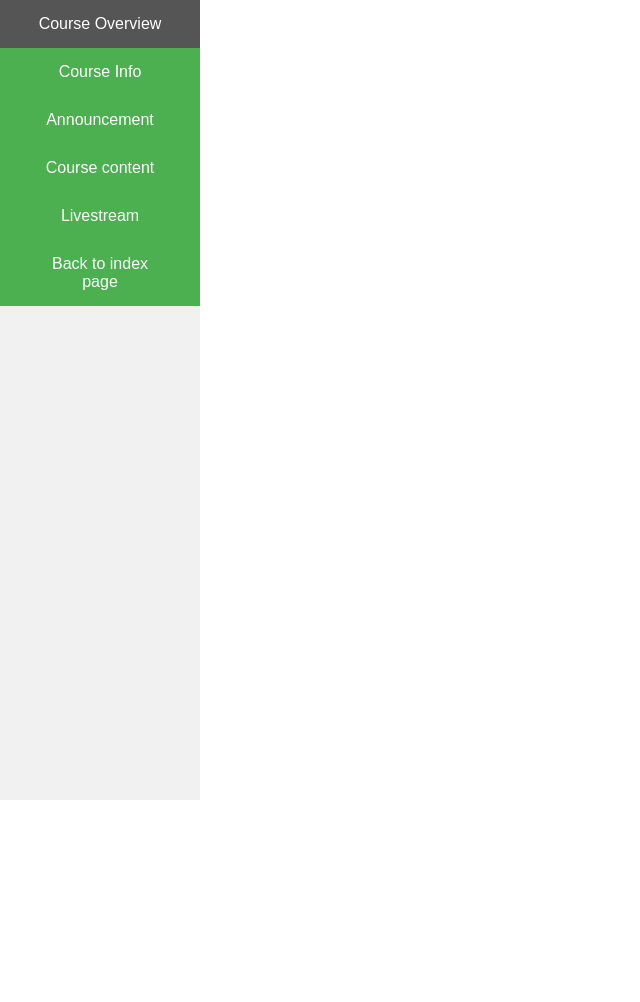
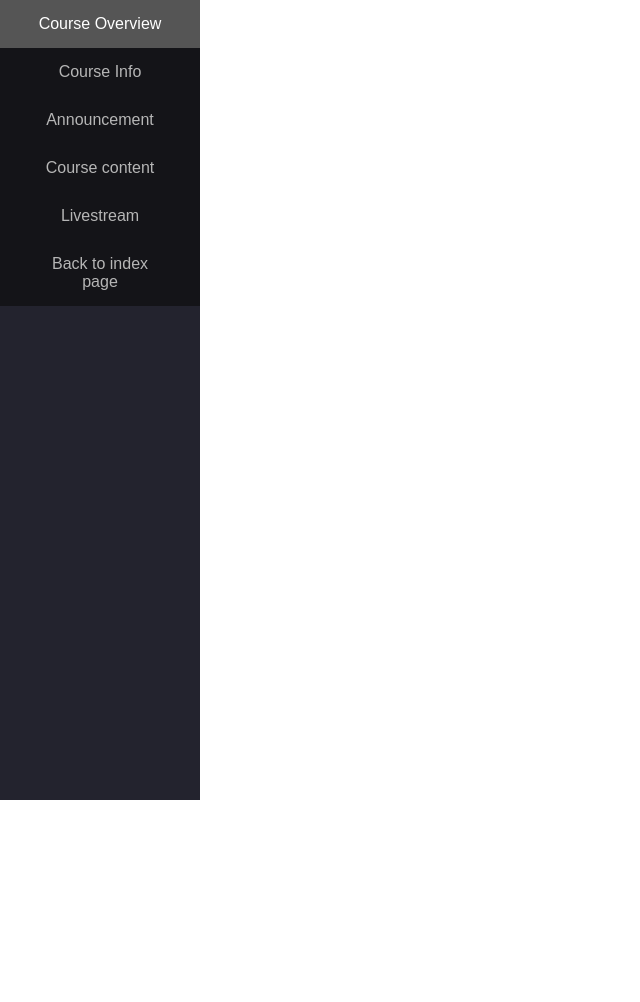
Before and after one commit to thangdinh1298/final_project, a Flask app: template course/templates/course/course_content.html in a window 1280 px wide. Shown: the whole page, without its empty margins (0-640 px from the left). Run offline with Flask 2, Linux system fonts and the light colour scheme; the template is opened without the code that fills it, so the values that code supplies are empty; parts of the project's set-up code (start-up, migrations or seed data) failed here and were passed over.

Commit message:
Added icon to sidebar and changed color

```diff
--- a/static/css/sidebar.css
+++ b/static/css/sidebar.css
@@ -7,7 +7,7 @@ body {
   margin: 0;
   padding: 0;
   width: 200px;
-  background-color: #f1f1f1;
+  background-color: #23232e;
   position: fixed;
   height: 100%;
   overflow: auto;
@@ -15,12 +15,13 @@ body {
 
 .sidebar button {
   width:100%;
-  background-color: #4CAF50; /* Green */
+  background-color: #141418; /* Green */
   border: none;
   color: white;
   padding: 15px 32px;
   text-align: center;
   text-decoration: none;
+  color: #b6b6b6;
   display: inline-block;
   font-size: 16px;
 }
--- a/templates/base.html
+++ b/templates/base.html
@@ -4,6 +4,7 @@
    <meta charset="UTF-8">
    <meta name="viewport" content="width=device-width, initial-scale=1.0">
    <meta http-equiv="X-UA-Compatible" content="ie=edge">
+	<link rel="stylesheet" href="https://cdnjs.cloudflare.com/ajax/libs/font-awesome/4.7.0/css/font-awesome.min.css">
    {% block head %} {% endblock %}
 </head>
 
```
Also changed, not shown: index/templates/index/sidebar.html (+6 -2 lines).
